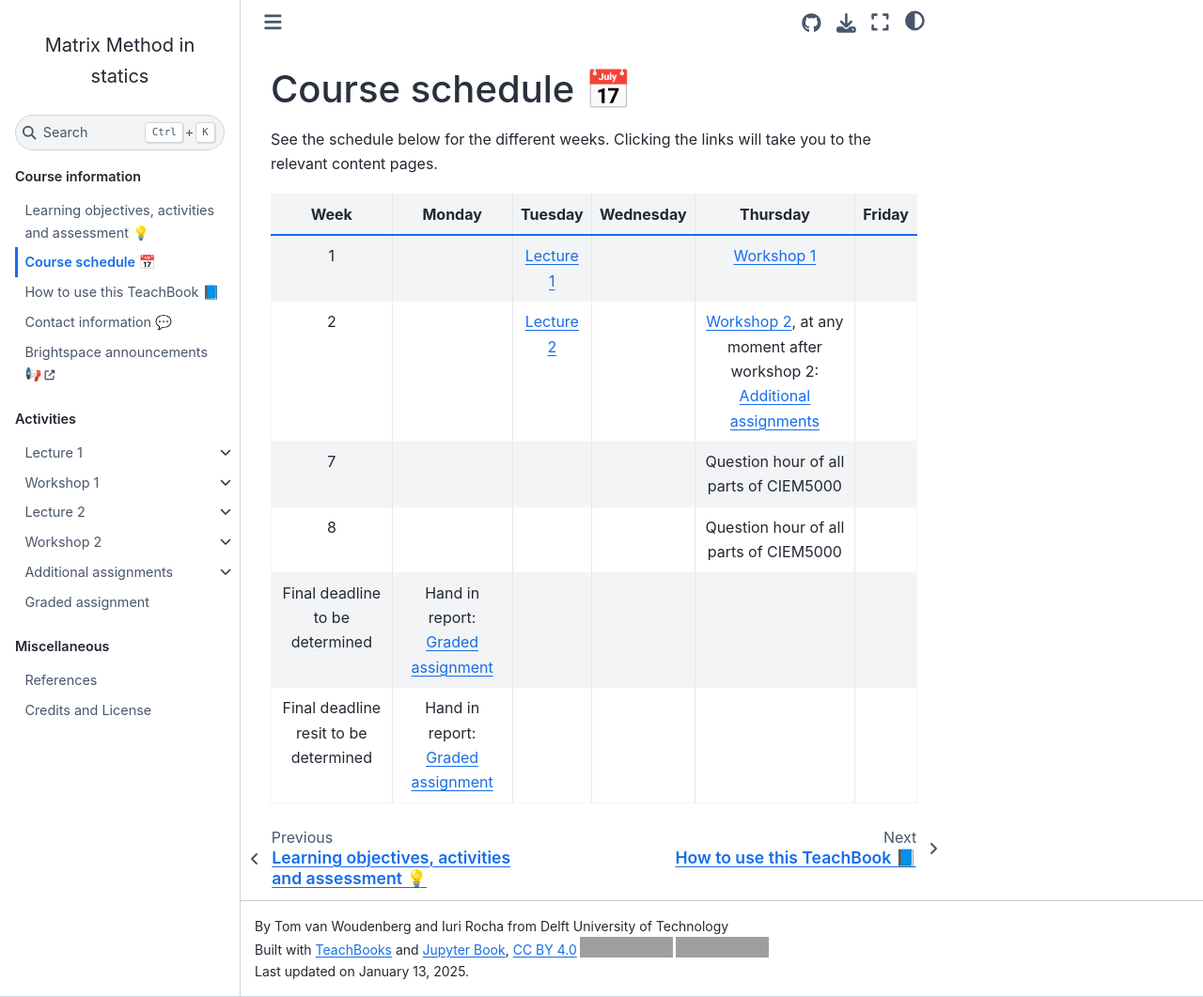
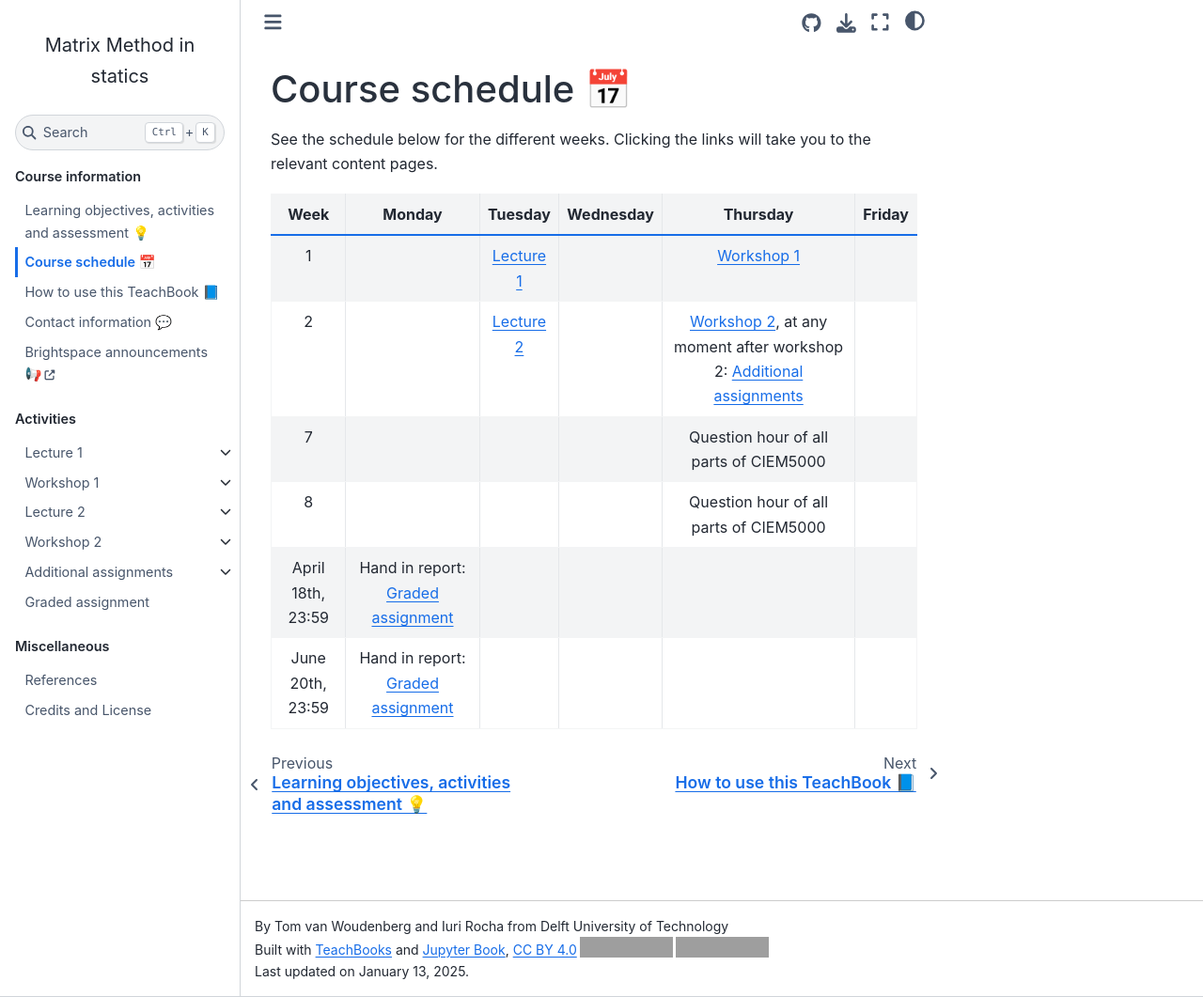
Before and after one commit to sophietenhoor/book, a Jupyter Book: the page built from book/schedule.md, in a window 1280 px wide and 1061 px high. Shown: the whole window at 94% size. Built offline with Jupyter Book 1.0.4 settings and Sphinx 7.4.7 and the Sphinx Book theme 1.1.4, drawn with Linux system fonts in a browser that asks for light colours; comment, search, counter and statistics services are not loaded; grey boxes are pictures that could not be loaded.

Commit message:
added deadlines

```diff
--- a/book/schedule.md
+++ b/book/schedule.md
@@ -8,5 +8,5 @@ See the schedule below for the different weeks. Clicking the links will take you
 |2|| [](lecture2.md) || [](workshop2.md), at any moment after workshop 2: [](additional.md)|
 |7|||| Question hour of all parts of CIEM5000 |
 |8|||| Question hour of all parts of CIEM5000|
-|Final deadline to be determined|Hand in report: [](./assignment.md)|
-|Final deadline resit to be determined|Hand in report: [](./assignment.md)|
+|April 18th, 23:59|Hand in report: [](./assignment.md)|
+|June 20th, 23:59|Hand in report: [](./assignment.md)|
```
Also changed, not shown: book/assignment.md (+1 -1 lines), book/course_information.md (+2 -2 lines).
